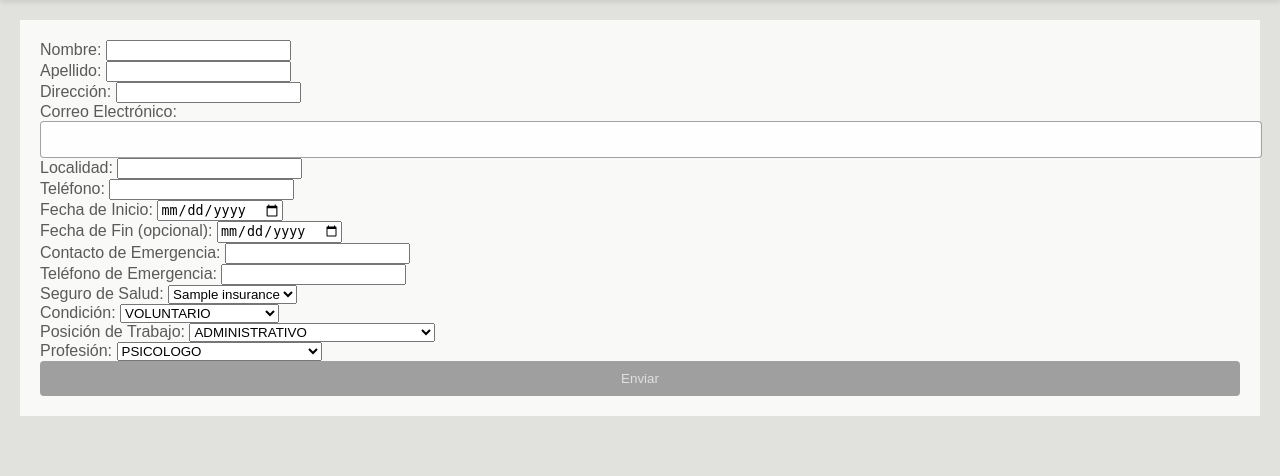
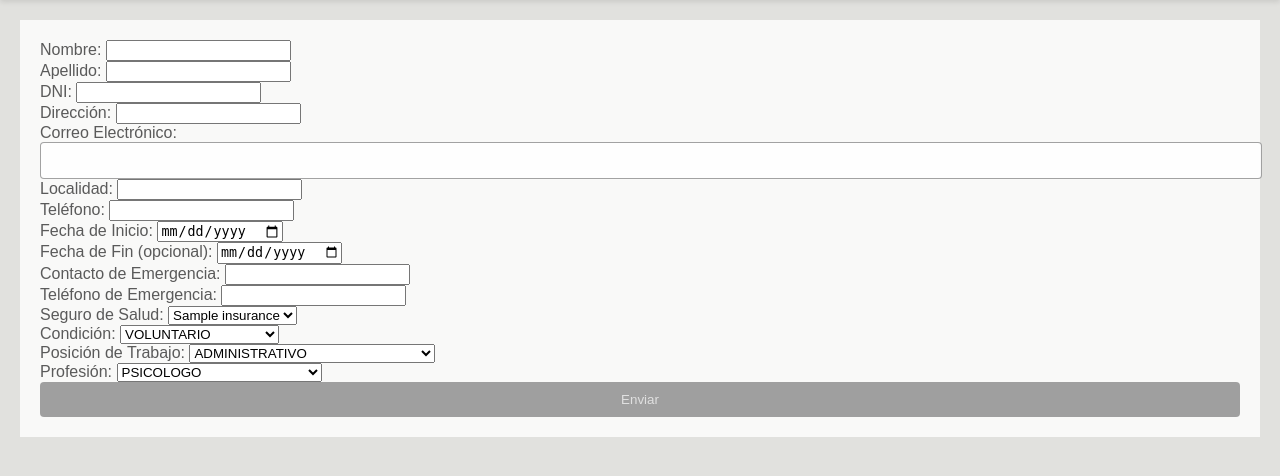
Before and after one commit to santiFie/Cedica-App, a Flask app: page /team_members/new in a window 1280 px wide. Shown: the part 66-542 px from the top of the page. Run offline with Flask 3, Linux system fonts and the light colour scheme; tables that the repository leaves empty hold one stand-in row (values such as "Sample post").

Commit message:
Se soluciona el modelo de team_member

```diff
--- a/admin/src/core/models/team_member.py
+++ b/admin/src/core/models/team_member.py
@@ -47,6 +47,7 @@ class TeamMember(database.db.Model):
     id = database.db.Column(database.db.Integer, primary_key=True, autoincrement=True)
     name = database.db.Column(database.db.String(120), nullable=False)
     last_name = database.db.Column(database.db.String(120), nullable=False)
+    dni = database.db.Column(database.db.String(8), unique=True)
     address = database.db.Column(database.db.String(120), nullable=False)
     email = database.db.Column(database.db.String(120), nullable=False, unique=True)
     locality = database.db.Column(database.db.String(120), nullable=False)
--- a/admin/src/core/team_member.py
+++ b/admin/src/core/team_member.py
@@ -46,6 +46,7 @@ def create(form):
     team_member = TeamMember(
         name=form["name"],
         last_name=form["last_name"],
+        dni=form["dni"],
         address=form["address"],
         email=form["email"],
         locality=form["locality"],
--- a/admin/src/web/controllers/team_members.py
+++ b/admin/src/web/controllers/team_members.py
@@ -22,8 +22,10 @@ def team_members_list():
 
     # find_users tambien me devuelve la cantidad maxima de paginas para que sea evaluado en el html
     all_team_members, max_pages = tm.find_team_members(page=page, email=email, name=name, surname=surname, dni=dni, jobs=jobs, sort_by=sort_by)
+    all_jobs = JobEnum.enums
+    print(all_jobs)
 
-    return render_template("team_members/show_team_members.html", list=all_team_members, max_pages = max_pages, page=page)
+    return render_template("team_members/show_team_members.html", list=all_team_members, max_pages = max_pages, page=page, jobs = all_jobs)
 
 @bp.get("/new")
 def new():
--- a/admin/src/web/templates/team_members/new.html
+++ b/admin/src/web/templates/team_members/new.html
@@ -17,6 +17,12 @@
             <div class="form-group">
                 <label for="last_name">Apellido:</label>
                 <input type="text" id="last_name" name="last_name" required>
+            </div>
+
+            <!-- DNI -->
+            <div class="form-group">
+                <label for="name">DNI:</label>
+                <input type="text" id="dni" name="dni" required>
             </div>
 
             <!-- Dirección -->
--- a/admin/src/web/templates/team_members/show_team_members.html
+++ b/admin/src/web/templates/team_members/show_team_members.html
@@ -23,7 +23,7 @@
         <select name="job" id="job">
             <option value="">-- Seleccionar --</option>
             {% for job in jobs %}
-            <option value="{{ job }}" {% if request.args.get('job') == job %}selected{% endif %}>{{ job.replace('_', ' ').title }}</option>
+            <option value="{{ job }}" {% if request.args.get('job') == job %}selected{% endif %}>{{ job.replace('_', ' ').title() }}</option>
             {% endfor %}
         </select>
 
--- a/admin/src/web/templates/team_members/view_team_member.html
+++ b/admin/src/web/templates/team_members/view_team_member.html
@@ -8,6 +8,7 @@
 
 {% block content %}
     <h1> Perfil de : {{ team_member.name }} {{ team_member.last_name }} </h1>
+    <h2> Dni : {{ team_member.dni }}</h2>
     <h2> Email : {{ team_member.email }}</h2>
     <h2> Direccion : {{ team_member.address }}</h2>
     <h2> Localidad : {{ team_member.locality }}</h2>
```
